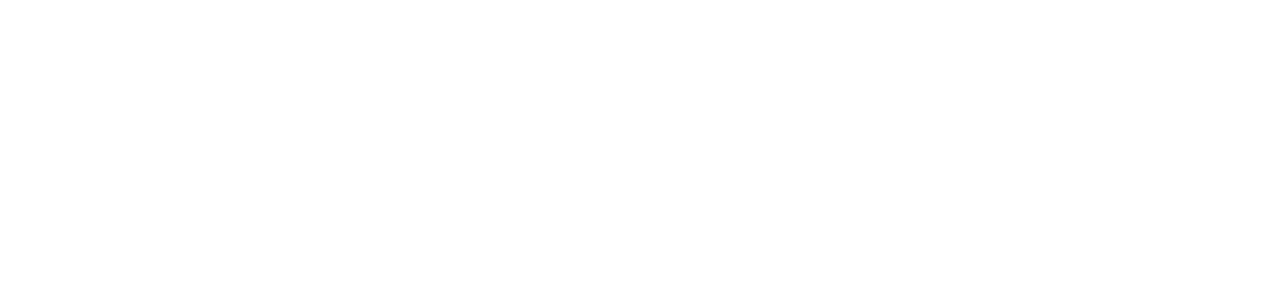
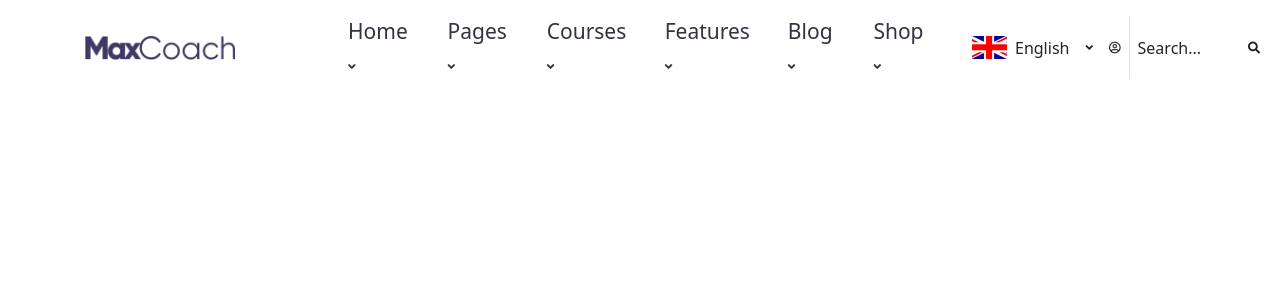
Before and after one commit to Forklein/proj-html-vuejs, a Vue app: page / in a window 1280 px wide. Shown: the top 300 px of the page. Built offline with nearby package versions, Linux system fonts and the light colour scheme.

Commit message:
Set header

```diff
--- a/src/components/Header.vue
+++ b/src/components/Header.vue
@@ -1,12 +1,84 @@
 <template>
-  <header></header>
+  <header>
+    <div class="container-fluid">
+      <div class="row py-3">
+        <div class="col-3 d-flex justify-content-center align-items-center">
+          <img
+            src="../assets/images/dark-logo.png"
+            alt="logo"
+            style="width: 150px"
+          />
+        </div>
+        <div class="col-6">
+          <nav>
+            <ul
+              class="
+                m-0
+                list-unstyled
+                d-flex
+                justify-content-center
+                align-items-center
+              "
+            >
+              <li class="px-3" v-for="(nav, index) in navbar" :key="index">
+                {{ nav }} <i class="fas fa-angle-down"></i>
+              </li>
+            </ul>
+          </nav>
+        </div>
+        <div class="col-3 d-flex">
+          <div
+            class="
+              col
+              language
+              d-flex
+              justify-content-center
+              align-items-center
+              border-end
+            "
+          >
+            <img src="../assets/images/en.png" alt="flag" />
+            <p class="m-0 px-2">English</p>
+            <i class="fas fa-angle-down px-2"></i>
+            <i class="far fa-user-circle px-2"></i>
+          </div>
+          <div
+            class="col search d-flex justify-content-between align-items-center"
+          >
+            <p class="m-0 px-2">Search...</p>
+            <i class="fas fa-search px-2"></i>
+          </div>
+        </div>
+      </div>
+    </div>
+  </header>
 </template>
 
 <script>
 export default {
   name: "Header",
+  data() {
+    return {
+      navbar: ["Home", "Pages", "Courses", "Features", "Blog", "Shop"],
+    };
+  },
 };
 </script>
 
-<style>
+<style scoped lang="scss">
+@import "../assets/scss/_variables.scss";
+header {
+  nav {
+    ul {
+      li {
+        color: $color-tuna;
+        font-size: 21px;
+        cursor: pointer;
+      }
+    }
+  }
+  i {
+    font-size: 12px;
+  }
+}
 </style>
```
